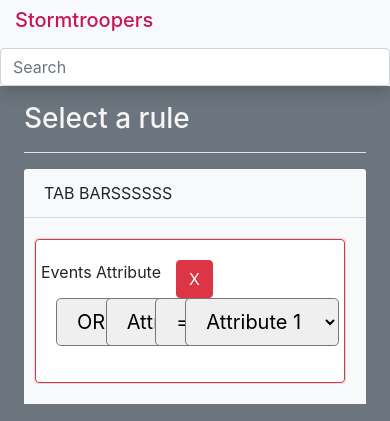
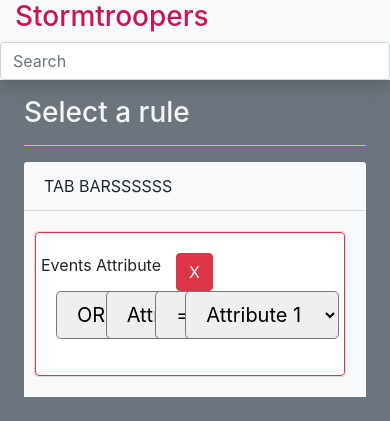
Before and after one commit to gloriali99/Stormtroopers-, a Flask app: template templates/index.html in a window 390 px wide. Shown: the top 421 px of the page. After the commit the page ends 397 px from the top, so only its background shows below. Run offline with Flask 2, Linux system fonts and the light colour scheme; the template is opened without the code that fills it, so the values that code supplies are empty; some libraries are stand-ins or nearby versions.

Commit message:
nav bar fixes

```diff
--- a/templates/index.html
+++ b/templates/index.html
@@ -14,17 +14,17 @@
 
 <body onload="loadDashboard();">
     <!-- Top Navigation bar-->
-    <nav class="navbar navbar-light bg-light p-0 shadow flex-md-nowrap" style="z-index: 1030">
-        <h1 class="navbar-brand col-sm-3 col-md-2 mr-0" href="#" style="color:#c71658;">Stormtroopers</h1>
+    <nav class="navbar navbar-light bg-light p-0 shadow flex-md-nowrap" style="z-index: 1030; padding-left:20px">
+        <h3 class=" col-sm-3 col-md-2 mr-md" href="#" style="color:#c71658;">Stormtroopers</h3>
         <!-- Searchbar-->
-        <input class="form-control form-control-dark w-100" id="myInput" type="text" placeholder="Search" aria-label="Search" style="width: 200px;" onkeyup="searchFunction()">
-
+        <input class="form-control form-control-dark w-100" id="myInput" type="text" placeholder="Search" aria-label="Search" style="width: 200px; padding-right: 20px;" onkeyup="searchFunction()">
+        <div style="width: 24px;"></div>
       </nav>
 
 <div class="container-fluid">
     <div class="row">
         <!-- Left Navigation bar-->
-        <nav class = "col-md-2 d-none d-md-block bg-dark sidebar shadow rounded" style="width:200px; border-color: #EA7661;">
+        <nav class = "col-md-2 d-none d-md-block bg-dark sidebar shadow border-right border-light" style="width:200px;">
             <div class="sidebar-sticky">
                 <h6 class="sidebar-heading d-flex justify-content-between align-items-center px-3 mt-4 mb-1 text-muted">
 
@@ -51,7 +51,7 @@
 
         <!-- Pop up container-->
         <main role="main" class="bg-secondary col-md-9 ml-sm-auto col-lg-10 px-4"><div class="chartjs-size-monitor" style="position: absolute; left: 0px; top: 0px; right: 0px; bottom: 0px; overflow: hidden; pointer-events: none; visibility: hidden; z-index: -1;"><div class="chartjs-size-monitor-expand" style="position:absolute;left:0;top:0;right:0;bottom:0;overflow:hidden;pointer-events:none;visibility:hidden;z-index:-1;"><div style="position:absolute;width:1000000px;height:1000000px;left:0;top:0"></div></div><div class="chartjs-size-monitor-shrink" style="position:absolute;left:0;top:0;right:0;bottom:0;overflow:hidden;pointer-events:none;visibility:hidden;z-index:-1;"><div style="position:absolute;width:200%;height:200%;left:0; top:0"></div></div></div>
-            <div class="bg-secondary d-flex justify-content-between flex-wrap flex-md-nowrap align-items-center pt-3 pb-2 mb-3 border-bottom">
+            <div class="bg-secondary d-flex justify-content-between flex-wrap flex-md-nowrap align-items-center pt-3 pb-2 mb-3 border-bottom border-warning">
               <h4 class="h3" id="ruleHeader" style = "color:whitesmoke">Select a rule</h4>
 
             </div>
```
